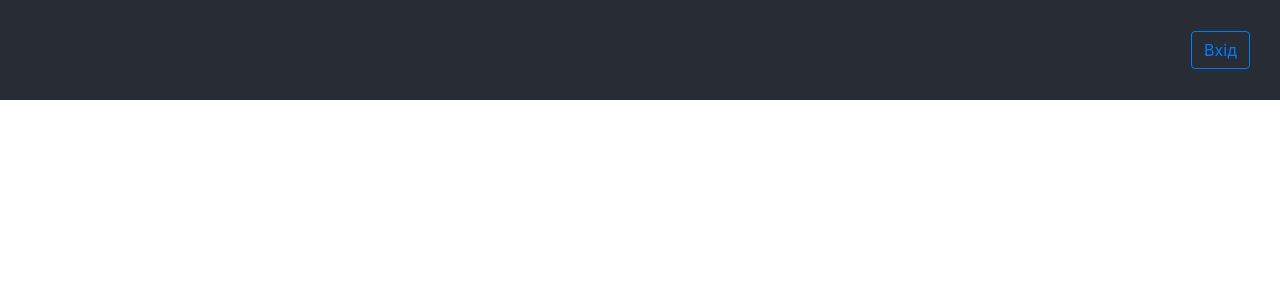
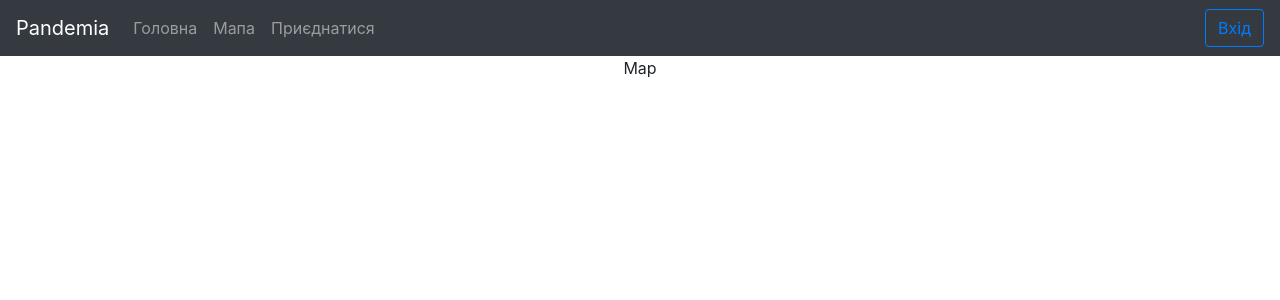
Before and after one commit to Pandemiia/Pandemiia-FRONT, a React (Create React App) app: page /map in a window 1280 px wide. Shown: the top 300 px of the page. Built offline with nearby package versions, Linux system fonts and the light colour scheme.

Commit message:
create routers/ fix header

```diff
--- a/package.json
+++ b/package.json
@@ -15,7 +15,9 @@
     "react": "^16.13.1",
     "react-bootstrap": "^1.0.0",
     "react-dom": "^16.13.1",
-    "react-scripts": "3.4.1"
+    "react-router-dom": "^5.1.2",
+    "react-scripts": "3.4.1",
+    "history": "^4.10.1"
   },
   "scripts": {
     "start": "react-scripts start",
--- a/src/App.js
+++ b/src/App.js
@@ -1,24 +1,21 @@
-import React, { useState } from "react";
-import PopupLoginSignUp from "./components/PopupLoginSignUp";
-import Button from "react-bootstrap/Button";
+import React from "react";
+import { Router, BrowserRouter } from "react-router-dom";
+import { routes } from "./browser-routes";
+import Header from "./components/Header/Header";
+import history from "./history";
+
 import "./App.css";
 
-function App() {
-  const [show, setShow] = useState(false);
-  const handleClose = () => setShow(false);
-  const handleShow = () => setShow(true);
-
+const App = () => {
   return (
     <div className="App">
-      <header className="App-header">
-        <Button variant="outline-primary" onClick={handleShow}>
-          Вхід
-        </Button>{" "}
-      </header>
+      <BrowserRouter>
+        <Header/>
+        <Router history={history}>{routes}</Router>
 
-      <PopupLoginSignUp show={show} handleClose={handleClose} />
+      </BrowserRouter>
     </div>
   );
-}
+};
 
 export default App;
--- /dev/null
+++ b/src/browser-routes.js
@@ -0,0 +1,13 @@
+import React from "react";
+import { Switch } from "react-router";
+import { Route } from "react-router-dom";
+
+import HomeScreen from "./pages/HomeScreen";
+import MapScreen from "./pages/MapScreen";
+
+export const routes = (
+  <Switch>
+    <Route path="/map" component={MapScreen} />
+    <Route path="/" component={HomeScreen} />
+  </Switch>
+);
--- /dev/null
+++ b/src/components/Header/Header.js
@@ -0,0 +1,33 @@
+import React, { useState } from "react";
+import { Nav, Navbar } from "react-bootstrap";
+
+import PopupLoginSignUp from "../PopupLoginSignUp";
+import Button from "react-bootstrap/Button";
+
+const Header = () => {
+  const [show, setShow] = useState(false);
+  const handleClose = () => setShow(false);
+  const handleShow = () => setShow(true);
+
+  return (
+    <Navbar collapseOnSelect expand="lg" bg="dark" variant="dark">
+      <Navbar.Brand href="#home">Pandemia</Navbar.Brand>
+      <Navbar.Toggle aria-controls="responsive-navbar-nav" />
+      <Navbar.Collapse id="responsive-navbar-nav">
+        <Nav className="mr-auto">
+          <Nav.Link href="/">Головна</Nav.Link>
+          <Nav.Link href="/map">Мапа</Nav.Link>
+          <Nav.Link href="/">Приєднатися</Nav.Link>
+        </Nav>
+        <Nav>
+          <Button variant="outline-primary" onClick={handleShow}>
+            Вхід
+          </Button>
+          <PopupLoginSignUp show={show} handleClose={handleClose} />
+        </Nav>
+      </Navbar.Collapse>
+    </Navbar>
+  );
+};
+
+export default Header;
--- a/src/components/PopupLoginSignUp/Login.js
+++ b/src/components/PopupLoginSignUp/Login.js
@@ -1,9 +1,9 @@
 import React, { useState } from "react";
 import PropTypes from "prop-types";
 import Button from "react-bootstrap/Button";
-import Form from "react-bootstrap/Form";
+import { Form } from "react-bootstrap";
 import { FontAwesomeIcon } from "@fortawesome/react-fontawesome";
-import "./scss/style.scss";
+import "./style/PopupLoginSignUp.scss";
 import { faFacebook, faGoogle } from "@fortawesome/free-brands-svg-icons";
 
 function Login(props) {
--- a/src/components/PopupLoginSignUp/PopupLoginSignUp.js
+++ b/src/components/PopupLoginSignUp/PopupLoginSignUp.js
@@ -7,7 +7,7 @@ import Tabs from "react-bootstrap/Tabs";
 import Form from "react-bootstrap/Form";
 import Login from "./Login";
 import Sign from "./Sign";
-import "./scss/style.scss";
+import "./style/PopupLoginSignUp.scss";
 
 const PopupLoginSignUp = ({ show, handleClose }) => {
   return (
--- /dev/null
+++ b/src/history.js
@@ -0,0 +1,3 @@
+import { createBrowserHistory } from "history";
+
+export default createBrowserHistory();
--- /dev/null
+++ b/src/pages/HomeScreen.js
@@ -0,0 +1,6 @@
+import React from "react";
+
+function HomeScreen(props) {
+  return <div></div>;
+}
+export default HomeScreen;
--- /dev/null
+++ b/src/pages/MapScreen.js
@@ -0,0 +1,11 @@
+import React from 'react';
+
+const MapScreen = () => {
+    return (
+        <div>
+            Map
+        </div>
+    );
+};
+
+export default MapScreen;
```
Also changed, not shown: src/components/PopupLoginSignUp/style/PopupLoginSignUp.scss (added), 1 other file (tests, documents, lock files or other folders).
